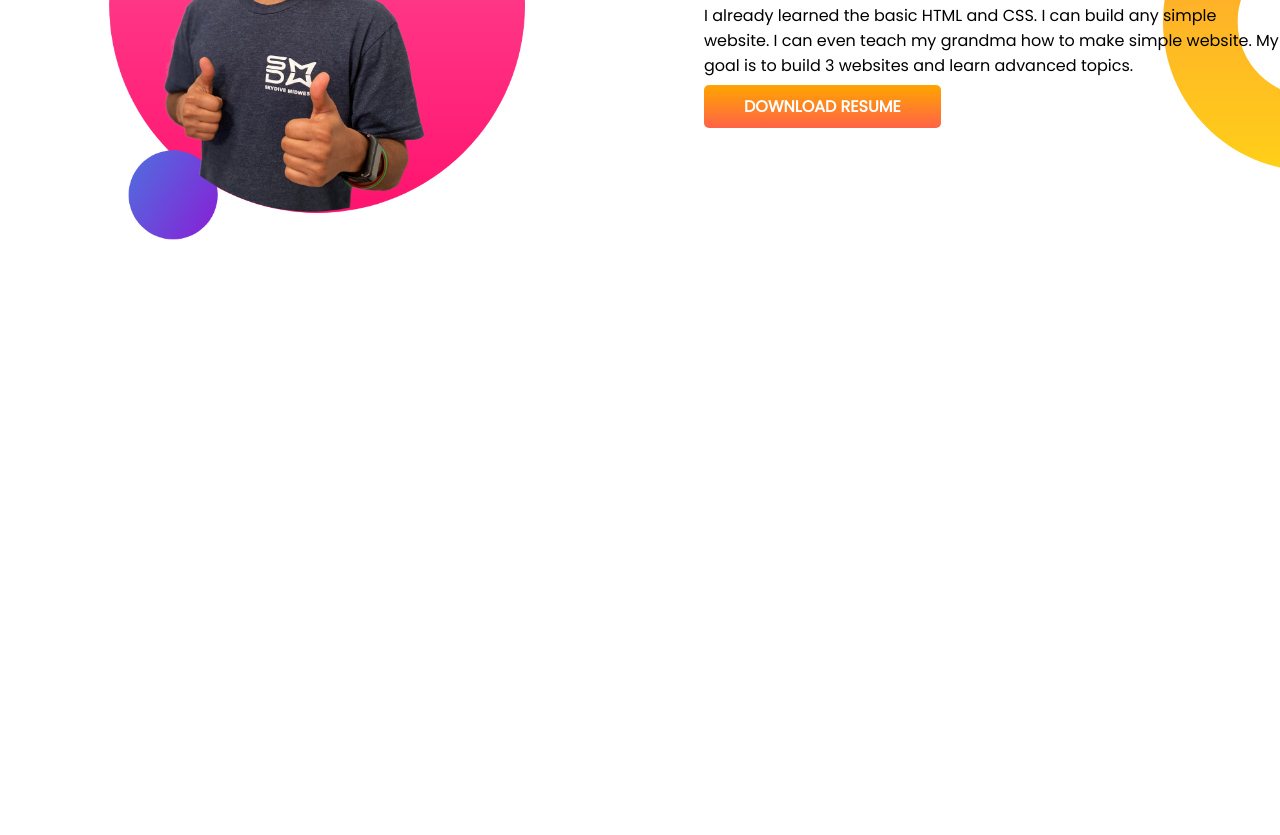
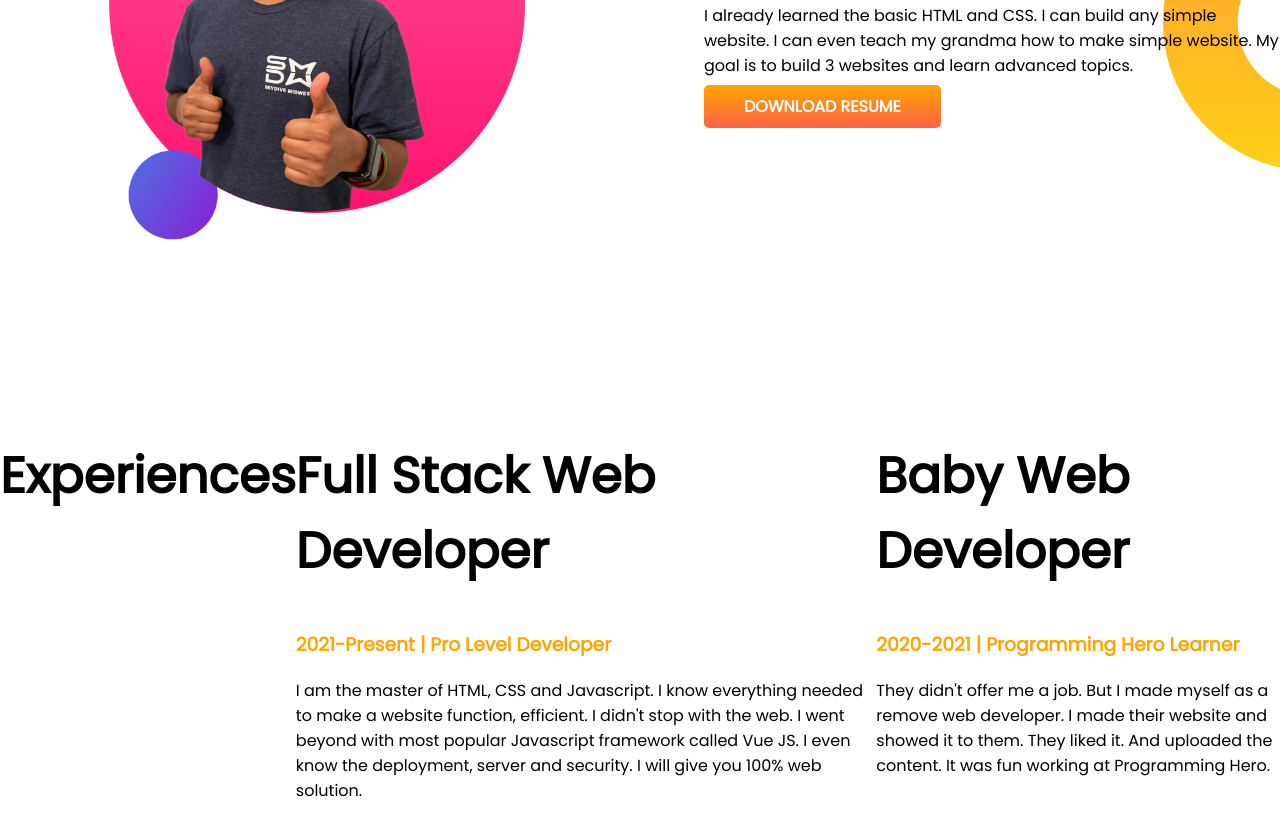
Before and after one commit to mazedurrahman1/developer-portfolio, a plain HTML site: page index.html in a window 1280 px wide. Shown: the part 817-1652 px from the top of the page. Before the commit the page ends 1214 px from the top, so only its background shows below. Drawn offline with Linux system fonts and the light colour scheme.

Commit message:
baby web

```diff
--- a/index.html
+++ b/index.html
@@ -43,6 +43,22 @@
                 RESUME</a>
         </div>
     </section>
+    <section class="experience-area">
+        <h1>Experiences</h1>
+        <div>
+            <h1>Full Stack Web Developer</h1>
+            <h3 class="orange-color">2021-Present | Pro Level Developer</h3>
+            <p>I am the master of HTML, CSS and Javascript. I know everything needed to make a website function,
+                efficient. I didn't stop with the web. I went beyond with most popular Javascript framework called Vue
+                JS. I even know the deployment, server and security. I will give you 100% web solution.</p>
+        </div>
+        <div>
+            <h1>Baby Web Developer</h1>
+            <h3 class="orange-color">2020-2021 | Programming Hero Learner</h3>
+            <p>They didn't offer me a job. But I made myself as a remove web developer. I made their website and showed
+                it to them. They liked it. And uploaded the content. It was fun working at Programming Hero.</p>
+        </div>
+    </section>
 </body>
 
 </html>
--- a/style.css
+++ b/style.css
@@ -40,3 +40,7 @@ section {
     background-repeat: no-repeat;
     background-position: right;
 }
+
+.orange-color {
+    color: orange;
+}
```
